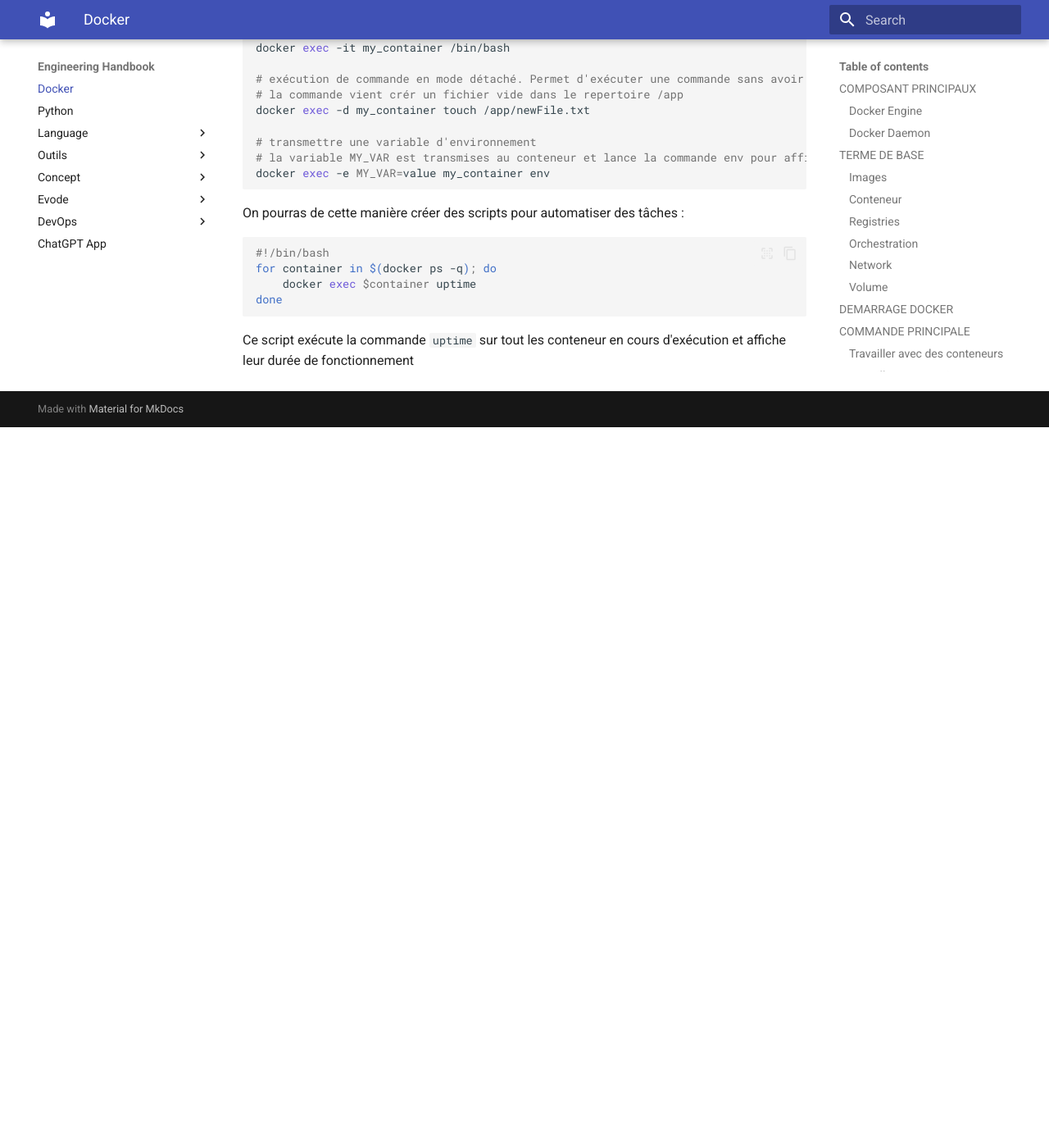
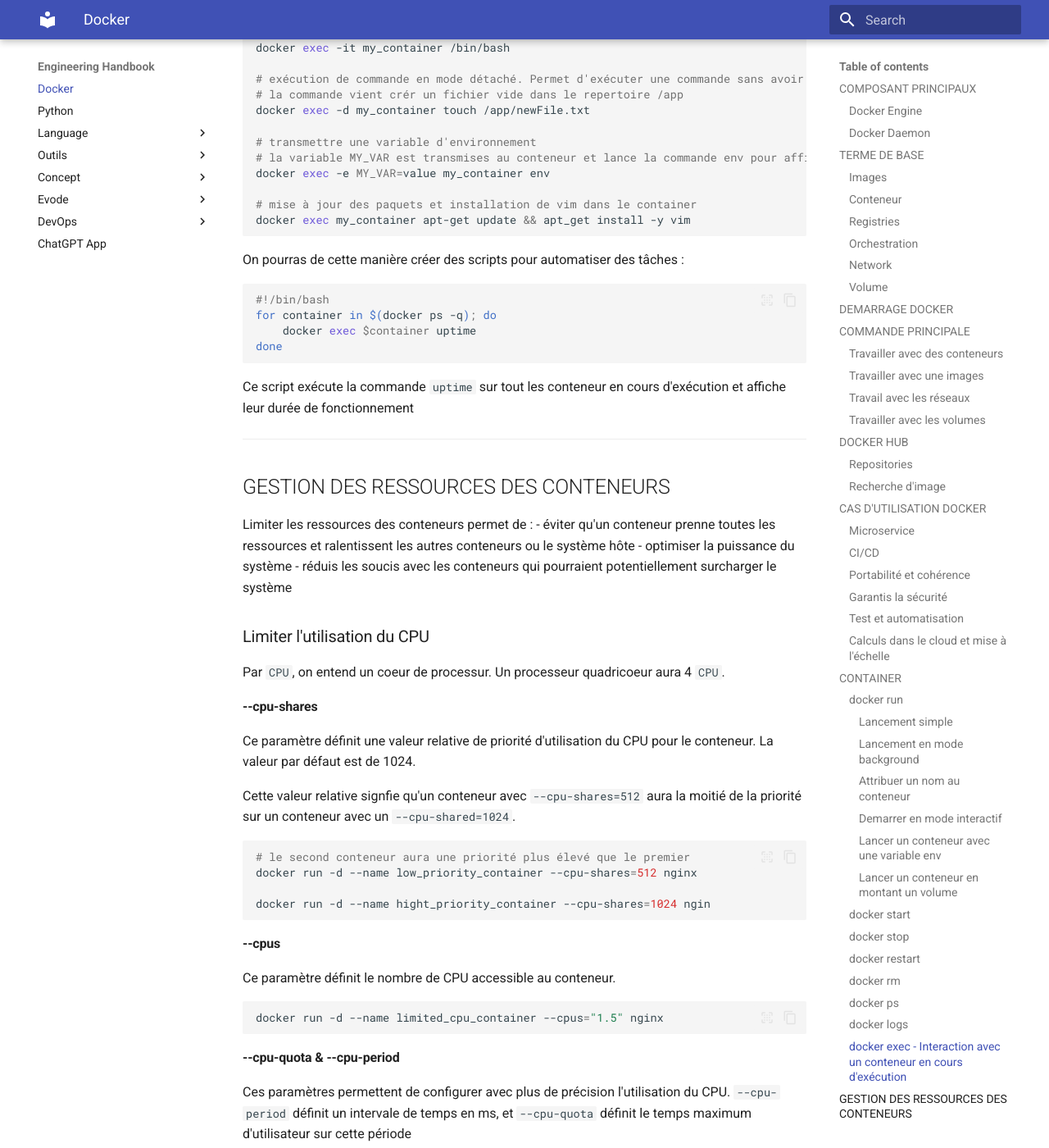
Before and after one commit to GuillemotClement/engineering-handbook, an MkDocs documentation site: the page built from docs/docker/index.md, in a window 1280 px wide and 1400 px high, scrolled down 13326 px. Shown: the whole window at 82% size. Built offline with MkDocs 1.6.1 and Material for MkDocs 9.7.7, drawn with Linux system fonts in a browser that asks for light colours; before the commit the page ends 13847 px from its top, so only the background shows below that; some of the changed text lies outside the part shown.

Commit message:
feat: gestion ressource docker

````diff
--- a/docs/docker/index.md
+++ b/docs/docker/index.md
@@ -547,6 +547,9 @@ docker exec -d my_container touch /app/newFile.txt
 # transmettre une variable d'environnement
 # la variable MY_VAR est transmises au conteneur et lance la commande env pour afficher toutes les variable env dans le conteneur
 docker exec -e MY_VAR=value my_container env
+
+# mise à jour des paquets et installation de vim dans le container
+docker exec my_container apt-get update && apt_get install -y vim
 ```
 
 On pourras de cette manière créer des scripts pour automatiser des tâches :
@@ -557,3 +560,62 @@ for container in $(docker ps -q); do
 done
 ```
 Ce script exécute la commande `uptime` sur tout les conteneur en cours d'exécution et affiche leur durée de fonctionnement
+
+---
+
+## GESTION DES RESSOURCES DES CONTENEURS
+
+Limiter les ressources des conteneurs permet de :
+- éviter qu'un conteneur prenne toutes les ressources et ralentissent les autres conteneurs ou le système hôte
+- optimiser la puissance du système
+- réduis les soucis avec les conteneurs qui pourraient potentiellement surcharger le système
+
+### Limiter l'utilisation du CPU
+Par `CPU`, on entend un coeur de processur. Un processeur quadricoeur aura 4 `CPU`.
+
+#### --cpu-shares
+Ce paramètre définit une valeur relative de priorité d'utilisation du CPU pour le conteneur. La valeur par défaut est de 1024.
+
+Cette valeur relative signfie qu'un conteneur avec `--cpu-shares=512` aura la moitié de la priorité sur un conteneur avec un `--cpu-shared=1024`.
+
+```shell
+# le second conteneur aura une priorité plus élevé que le premier
+docker run -d --name low_priority_container --cpu-shares=512 nginx
+
+docker run -d --name hight_priority_container --cpu-shares=1024 ngin
+```
+
+#### --cpus
+Ce paramètre définit le nombre de CPU accessible au conteneur.
+```shell
+docker run -d --name limited_cpu_container --cpus="1.5" nginx
+```
+
+#### --cpu-quota & --cpu-period
+Ces paramètres permettent de configurer avec plus de précision l'utilisation du CPU.
+`--cpu-period` définit un intervale de temps en ms, et `--cpu-quota` définit le temps maximum d'utilisateur sur cette période
+
+```shell
+docker run -d --name custom_cpu_quota_container --cpu-period=5000 --cpu-quota=2500 nginx
+```
+
+### Limiter l'utilisateur de la mémoire
+Permet de gérer la quantité de mémoire vide qu'un conteneur peur utiliser.
+
+#### --memory
+Ce paramètre définit le plafond supérieur de mémoire qu'un conteneur peut utiliser. Si le conteneur dépasse cette limite, le système le termine.
+```shell
+docker run -d --name limited_memory_container --memory="512m" nginx
+```
+
+#### --memory-swap
+Définit la limite totale pour la mémoire vide et la swap. Par exemple, avec `--memory` définit à 512 et `--memory-swap` à 1Gb, le conteneur pourras utiliser 512MB de mémoire vive et 512MB de swap supplémentaire
+```shell
+docker run -d -name swap_limited_container --memore="512m" --memory-swap="1g" nginx
+```
+
+#### --memory-swap=-1
+Ce paramètre interdit l'utilisation de la swap
+```shell
+docker run -d --name no_swap_container --memory="512m" --memory-swap="-1" nginx
+```
````
